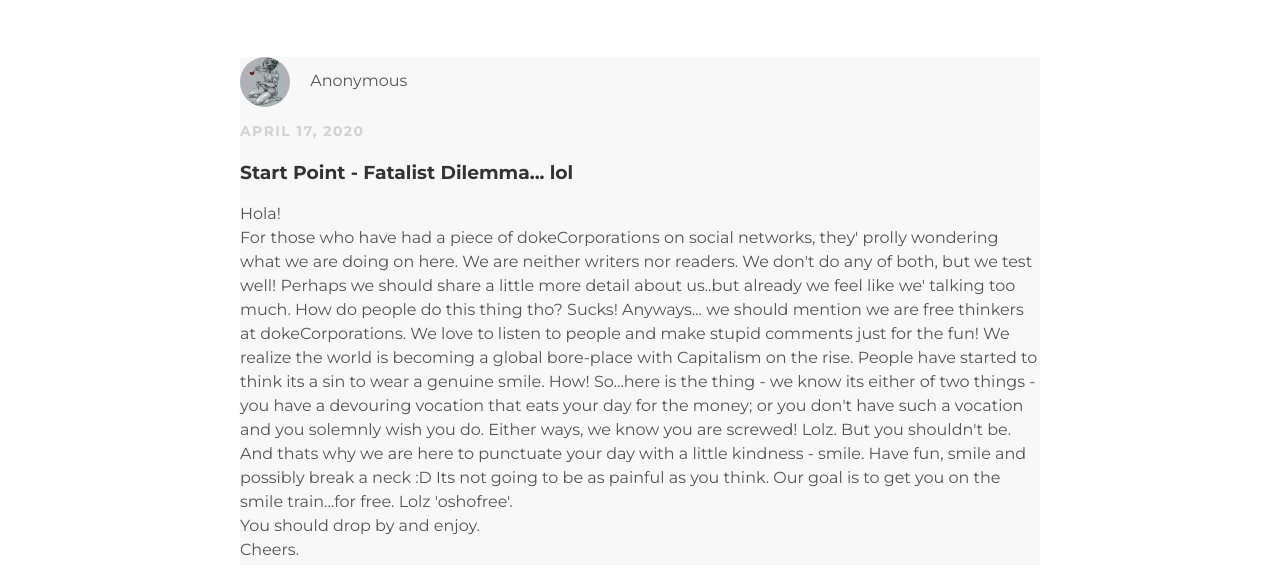
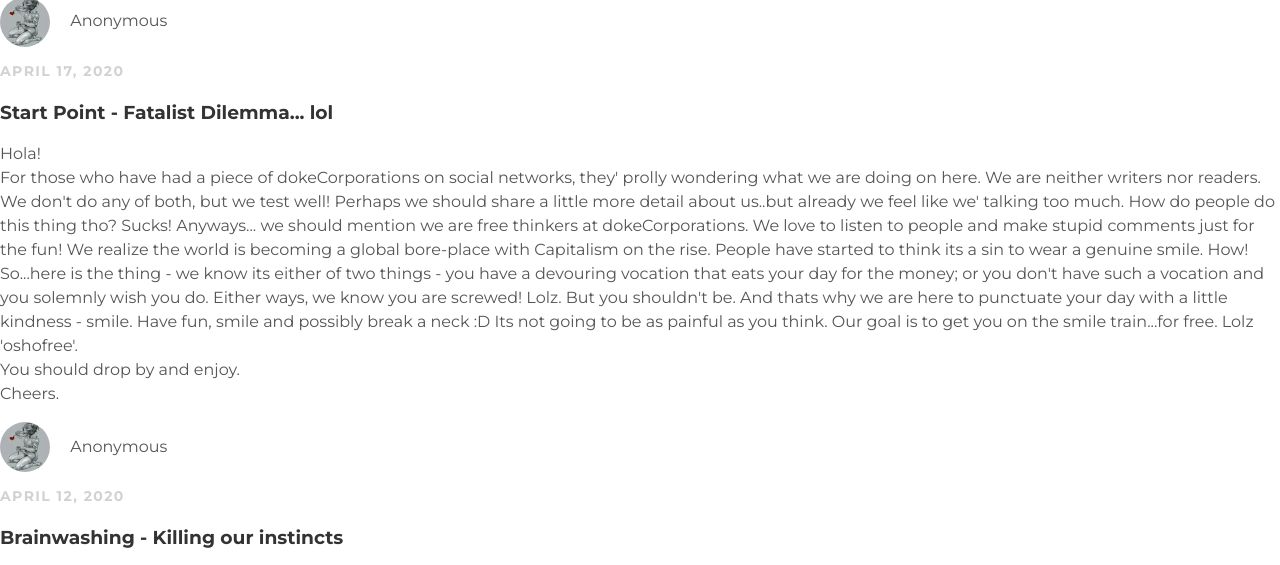
Before and after one commit to wcoolers/myblog, a plain HTML site: page index.html in a window 1280 px wide. Shown: the part 153-718 px from the top of the page. Drawn offline with Linux system fonts and the light colour scheme.

Commit message:
Update styles.css

```diff
--- a/styles.css
+++ b/styles.css
@@ -38,9 +38,9 @@ body {
   max-width: 1000px;
   margin: 0 auto;
 }
-.post-container:nth-last-child(odd) {
+/*.post-container:nth-last-child(odd) {
   background-color: #f8f8f8;
-}
+}/*
 #footer {
   background-color: #2f2f2f;
   padding; 50px 0;
```
